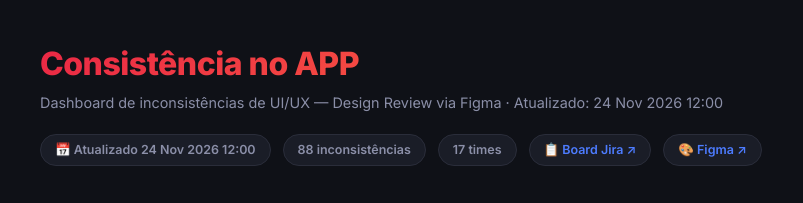
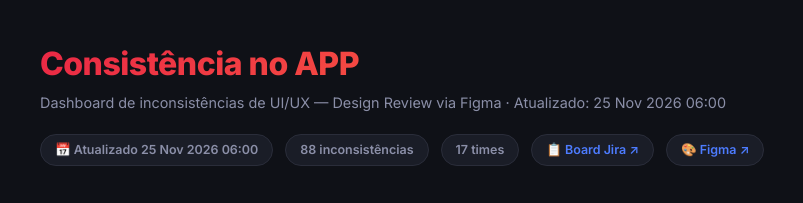
Before and after one commit to jaquelineantunes-ifood/consistencia-app-dashboard, a plain HTML site: page index.html in a window 1280 px wide. Shown: the top 203 px of the page, 0-803 px from the left. Drawn offline with Linux system fonts and the light colour scheme.

```diff
--- a/index.html
+++ b/index.html
@@ -78,10 +78,10 @@
   <div class="header">
     <div>
       <h1>Consistência no APP</h1>
-      <p class="header-sub">Dashboard de inconsistências de UI/UX — Design Review via Figma · Atualizado: 24 Nov 2026 12:00</p>
+      <p class="header-sub">Dashboard de inconsistências de UI/UX — Design Review via Figma · Atualizado: 25 Nov 2026 06:00</p>
     </div>
     <div class="header-meta">
-      <span class="badge">📅 Atualizado 24 Nov 2026 12:00</span>
+      <span class="badge">📅 Atualizado 25 Nov 2026 06:00</span>
       <span class="badge">88 inconsistências</span>
       <span class="badge">17 times</span>
       <span class="badge"><a href="https://ifood.atlassian.net/jira/software/c/projects/SWCONAP/boards/4479" target="_blank">📋 Board Jira ↗</a></span>
```
